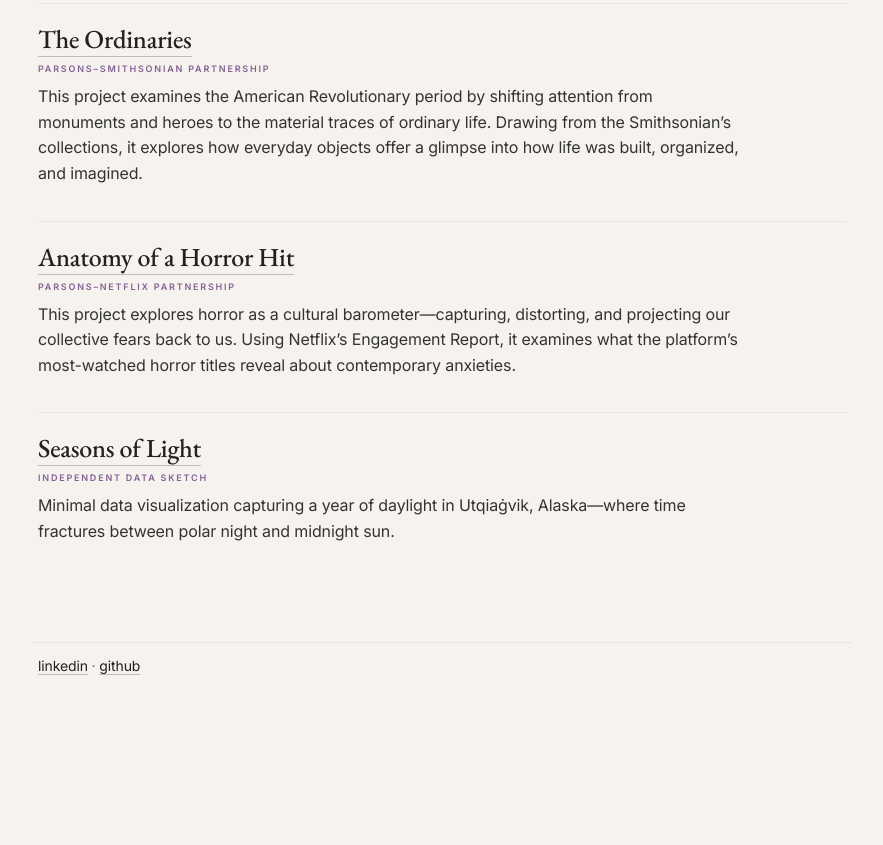
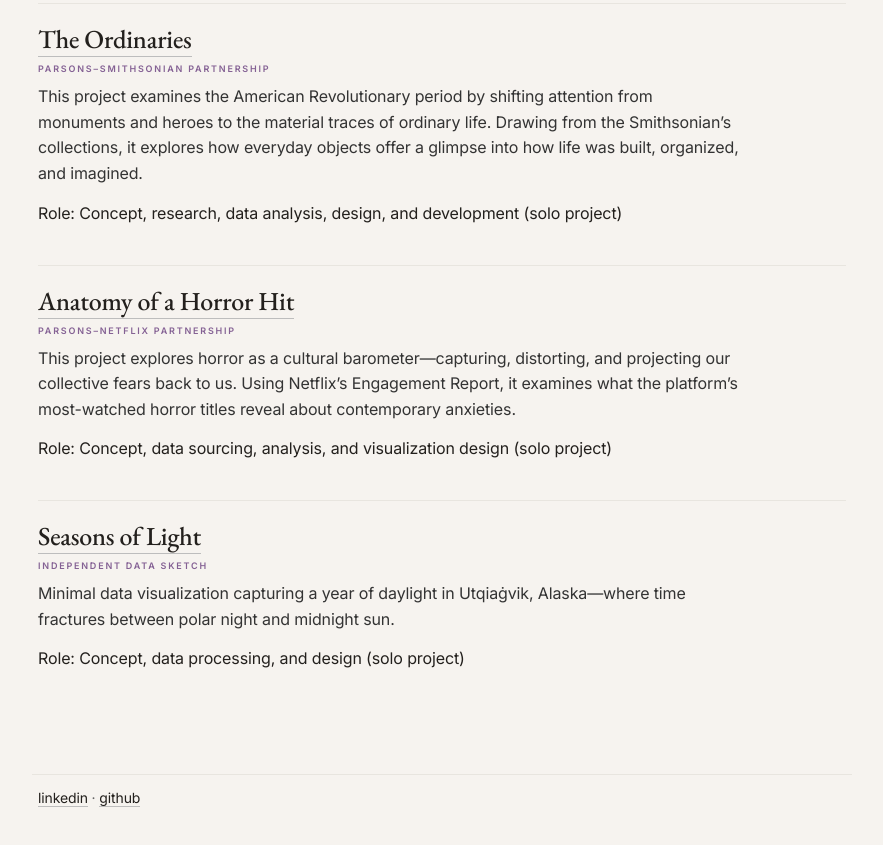
Before and after one commit to lara-yeyati-preiss/lara-yeyati-portfolio, a plain HTML site: page index.html in a window 1280 px wide. Shown: the part 317-1162 px from the top of the page, without its empty margins (198-1081 px from the left). Before the commit the page ends 1039 px from the top, so only its background shows below. Drawn offline with nearby package versions, Linux system fonts and the light colour scheme.

Commit message:
Update index.html

```diff
--- a/index.html
+++ b/index.html
@@ -20,9 +20,9 @@
     </p>
   </header>
 
-
   <main class="stack">
     <h3 class="section-label">Selected Projects</h3>
+
     <!-- The Ordinaries -->
     <section class="project">
       <h2 class="project-title">
@@ -32,6 +32,7 @@
       <p class="desc">
         This project examines the American Revolutionary period by shifting attention from monuments and heroes to the material traces of ordinary life. Drawing from the Smithsonian’s collections, it explores how everyday objects offer a glimpse into how life was built, organized, and imagined.
       </p>
+      <p class="role">Role: Concept, research, data analysis, design, and development (solo project)</p>
     </section>
 
     <!-- Anatomy of a Horror Hit -->
@@ -43,6 +44,7 @@
       <p class="desc">
         This project explores horror as a cultural barometer—capturing, distorting, and projecting our collective fears back to us. Using Netflix’s Engagement Report, it examines what the platform’s most-watched horror titles reveal about contemporary anxieties.
       </p>
+      <p class="role">Role: Concept, data sourcing, analysis, and visualization design (solo project)</p>
     </section>
 
     <!-- Seasons of Light -->
@@ -54,6 +56,7 @@
       <p class="desc">
         Minimal data visualization capturing a year of daylight in Utqiaġvik, Alaska—where time fractures between polar night and midnight sun.
       </p>
+      <p class="role">Role: Concept, data processing, and design (solo project)</p>
     </section>
   </main>
 
```
